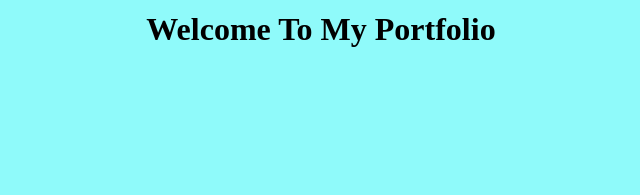
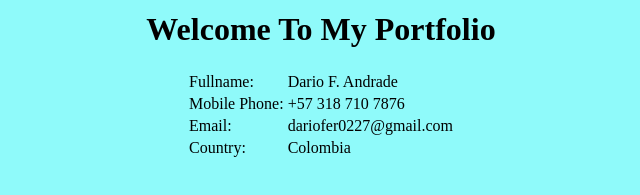
Before and after one commit to dariofer0227/dariofer0227.github.io, a plain HTML site: page index.html in a window 1280 px wide. Shown: the part 277-472 px from the top of the page, without its empty margins (319-959 px from the left). Drawn offline with Linux system fonts and the light colour scheme.

Commit message:
Index file: Add personalinformation

```diff
--- a/index.html
+++ b/index.html
@@ -10,6 +10,19 @@
     <center>
         <img src= "DFAS.png" width= "25%"><br>
         <h1>Welcome To My Portfolio</h1>
+        <table border="0">
+            <td><label>Fullname:</b></label></td>
+            <td>Dario F. Andrade</td>
+            </tr>
+            <td><label>Mobile Phone:</b></label></td>
+            <td>+57 318 710 7876</td>
+            </tr>
+            <td><label>Email:</b></label></td>
+            <td>dariofer0227@gmail.com</td>
+            </tr>
+            <td><label>Country:</b></label></td>
+            <td>Colombia</td>
+            </tr>
 </center>
 </body>
 </html>
```
